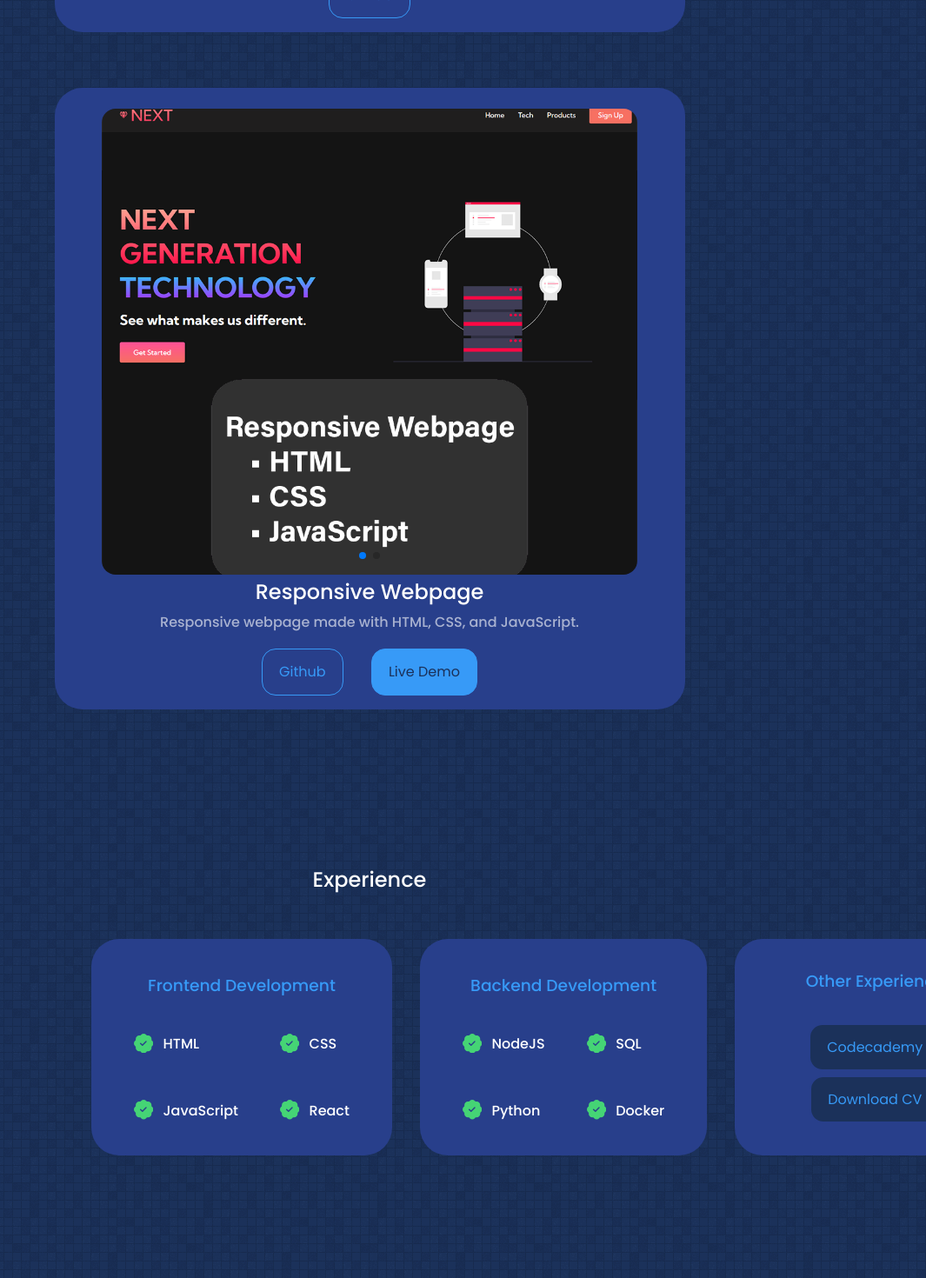
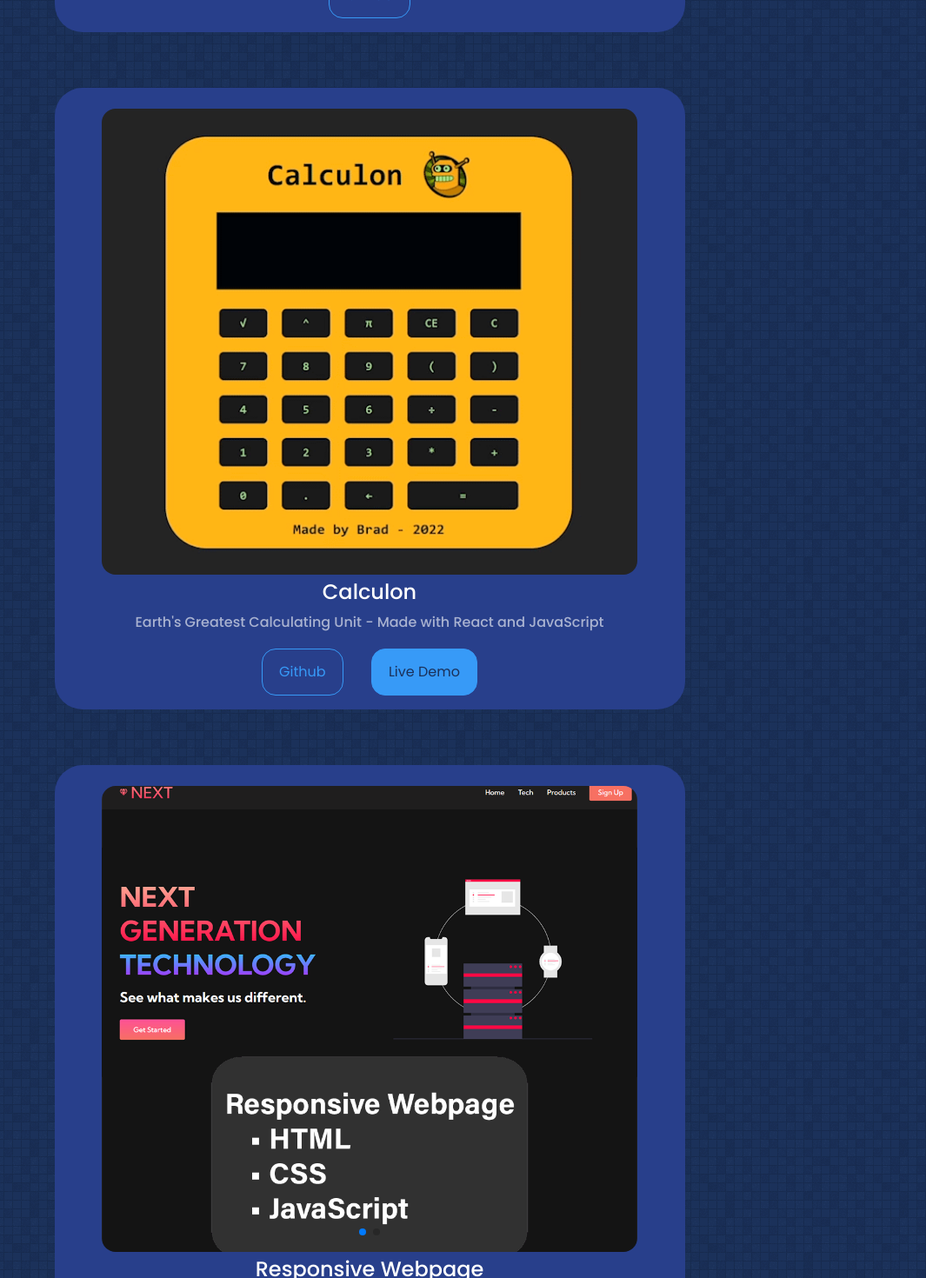
Before and after one commit to brthomiu/React-Portfolio, a React (Create React App) app: page / in a window 1280 px wide. Shown: the part 3540-5010 px from the top of the page at 87% size, without its empty margins (215-1280 px from the left). Built offline with nearby package versions, Linux system fonts and the light colour scheme.

Commit message:
update projects to add calculon

```diff
--- a/src/components/portfolio/Portfolio.jsx
+++ b/src/components/portfolio/Portfolio.jsx
@@ -7,9 +7,9 @@ import nextTech from "../../assets/nextTech.png";
 import nextTech2 from "../../assets/nextTech2.png";
 import ston from "../../assets/stonInfo.png";
 import stonGif from "../../assets/stonGif.gif";
-import dogStoreGif from "../../assets/dogStoreGif.gif"
-import dogStoreInfo from "../../assets/dogStoreInfo.png"
-
+import dogStoreGif from "../../assets/dogStoreGif.gif";
+import dogStoreInfo from "../../assets/dogStoreInfo.png";
+import calculonGif from "../../assets/calculonGif.gif";
 
 // import Swiper core and required modules
 
@@ -23,13 +23,11 @@ import "swiper/css/pagination";
 
 const Portfolio = () => {
   return (
-
     <section id="portfolio">
       <h2>Projects</h2>
 
       <div className="portfolio">
-
-{/*Full Stack Task List --------------------------------------------*/}
+        {/*Full Stack Task List --------------------------------------------*/}
 
         <div className="container portfolio__container">
           <Swiper
@@ -39,7 +37,6 @@ const Portfolio = () => {
             pagination={{ clickable: true }}
             instanceName="portfolioSwiper"
             className="portfolio__swiper"
-
           >
             <SwiperSlide>
               <img
@@ -91,7 +88,7 @@ const Portfolio = () => {
           </article>
         </div>
 
-{/*Stön: Pizza Notes --------------------------------------------*/}
+        {/*Stön: Pizza Notes --------------------------------------------*/}
 
         <div className="container portfolio__container">
           <Swiper
@@ -101,7 +98,6 @@ const Portfolio = () => {
             pagination={{ clickable: true }}
             instanceName="portfolioSwiper"
             className="portfolio__swiper"
-
           >
             <SwiperSlide>
               <img
@@ -121,7 +117,11 @@ const Portfolio = () => {
 
           <article className="portfolio__item">
             <h2>Stön: Pizza Notes</h2>
-            <h4>A pllatform built to help home cooks and chefs develop better pizzas. Written in JavaScript using React Native, Express API, NodeJS, and PostgreSQL.</h4>
+            <h4>
+              A pllatform built to help home cooks and chefs develop better
+              pizzas. Written in JavaScript using React Native, Express API,
+              NodeJS, and PostgreSQL.
+            </h4>
             <div className="portfolio__buttons">
               <a
                 href="https://github.com/brthomiu/Responsive-Webpage"
@@ -131,16 +131,15 @@ const Portfolio = () => {
               >
                 Github
               </a>
-
             </div>
           </article>
         </div>
 
-{/*New Project Here --------------------------------------------*/}
+        {/*New Project Here --------------------------------------------*/}
 
         <div className="container portfolio__container">
           <Swiper
-            modules={[Navigation, Pagination, A11y,]}
+            modules={[Navigation, Pagination, A11y]}
             slidesPerView={1}
             nagivation
             pagination={{ clickable: true }}
@@ -165,7 +164,10 @@ const Portfolio = () => {
 
           <article className="portfolio__item">
             <h2>Dog Store</h2>
-            <h4>Online storefront made with React Bootstrap, NodeJS, Express, and Stripe. </h4>
+            <h4>
+              Online storefront made with React Bootstrap, NodeJS, Express, and
+              Stripe.{" "}
+            </h4>
             <div className="portfolio__buttons">
               <a
                 href="https://github.com/brthomiu/Responsive-Webpage"
@@ -175,14 +177,11 @@ const Portfolio = () => {
               >
                 Github
               </a>
-
             </div>
           </article>
         </div>
 
-
-{/*Reactive Web Page --------------------------------------------*/}
-
+        {/*Calculon --------------------------------------------*/}
 
         <div className="container portfolio__container">
           <Swiper
@@ -192,7 +191,50 @@ const Portfolio = () => {
             pagination={{ clickable: true }}
             instanceName="portfolioSwiper"
             className="portfolio__swiper"
+          >
+            <SwiperSlide>
+              <img
+                src={calculonGif}
+                className="portfolio__item-image"
+                alt="Responsive Webpage"
+              />
+            </SwiperSlide>
+          </Swiper>
 
+          <article className="portfolio__item">
+            <h2>Calculon</h2>
+            <h4>Earth's Greatest Calculating Unit - Made with React and JavaScript</h4>
+            <div className="portfolio__buttons">
+              <a
+                href="https://github.com/brthomiu/calculon"
+                className="btn"
+                target="_blank"
+                rel="noreferrer"
+              >
+                Github
+              </a>
+              <a
+                href="https://brthomiu.github.io/calculon/"
+                className="btn btn-primary"
+                target="_blank"
+                rel="noreferrer"
+              >
+                Live Demo
+              </a>
+            </div>
+          </article>
+        </div>
+
+        {/*Reactive Web Page --------------------------------------------*/}
+
+        <div className="container portfolio__container">
+          <Swiper
+            modules={[Navigation, Pagination, A11y]}
+            slidesPerView={1}
+            nagivation
+            pagination={{ clickable: true }}
+            instanceName="portfolioSwiper"
+            className="portfolio__swiper"
           >
             <SwiperSlide>
               <img
```
Also changed, not shown: src/assets/calculonGif.gif (added), 9 other files (tests, documents, lock files or other folders).
